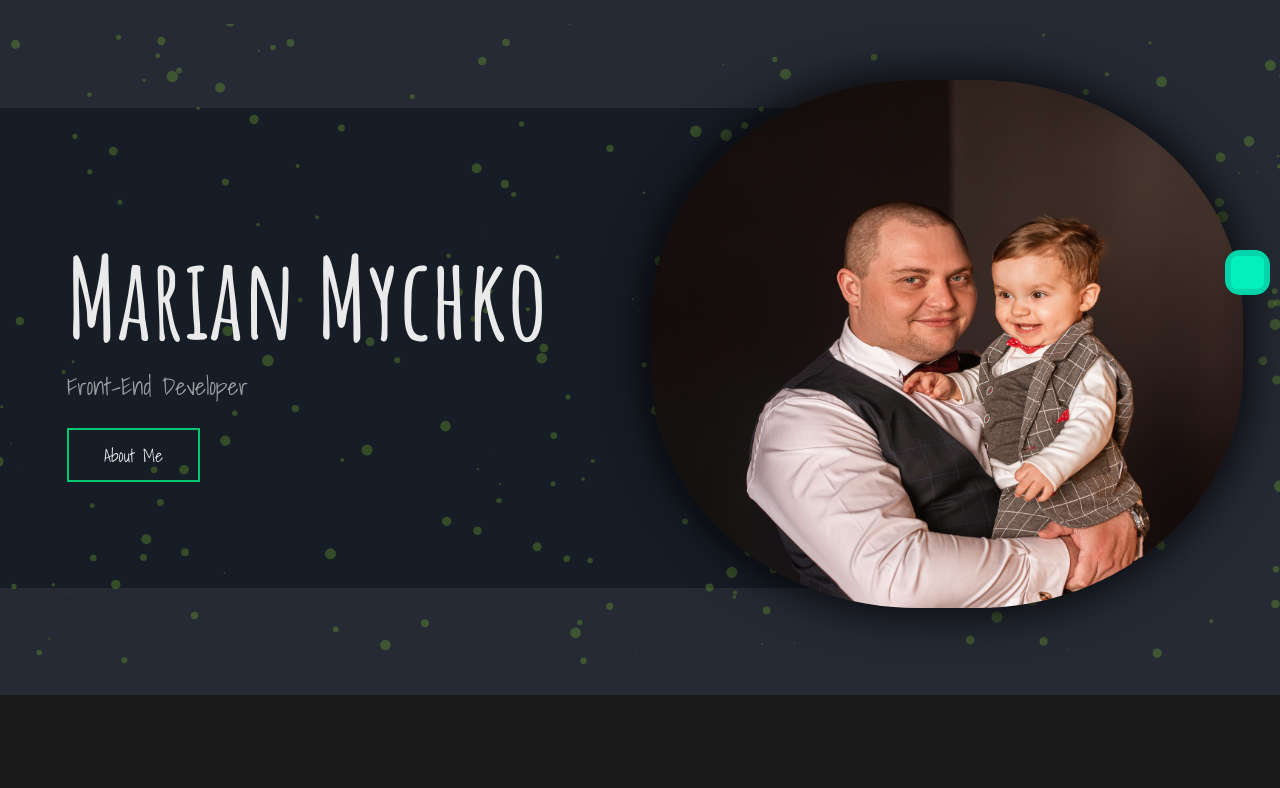
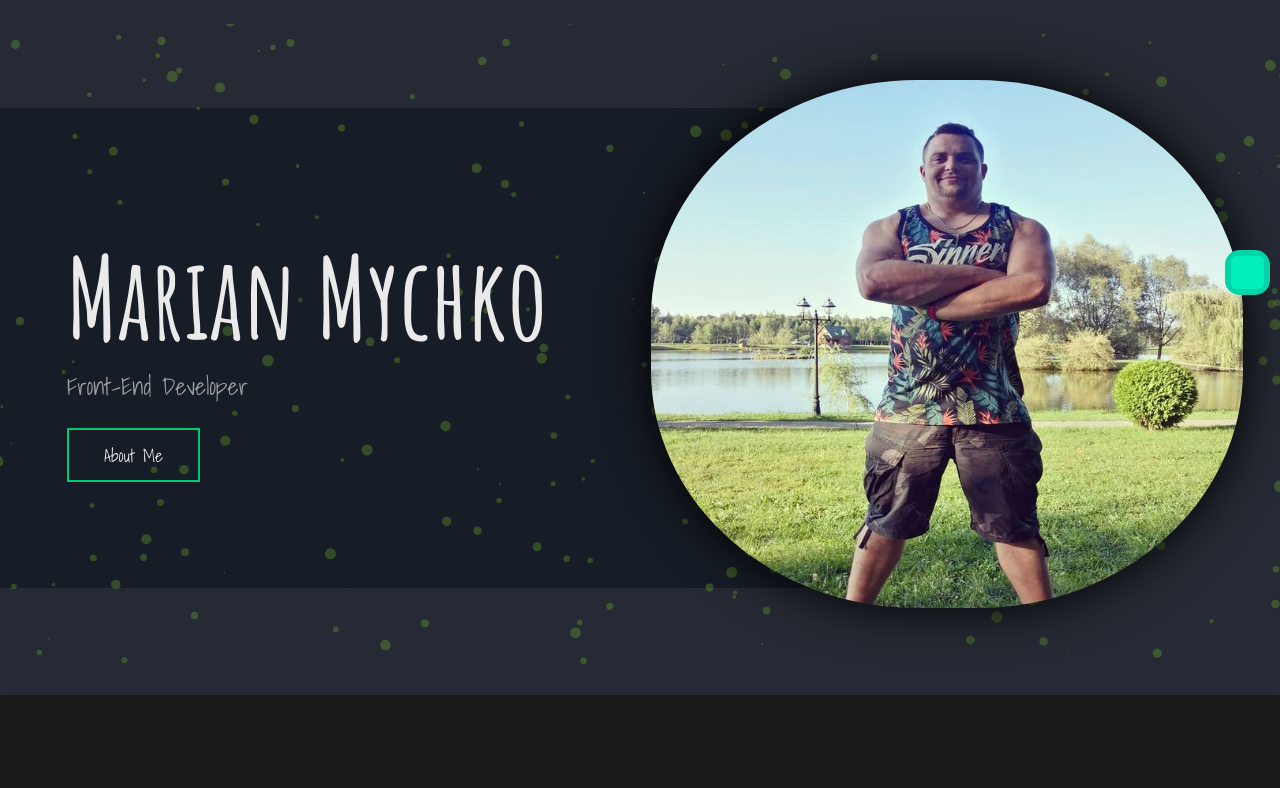
Before and after one commit to MarianMychko/portfolio, a plain HTML site: page index.html in a window 1280 px wide. Shown: the top 788 px of the page. Drawn offline with nearby package versions, Linux system fonts and the light colour scheme.

Commit message:
change photo

```diff
--- a/index.html
+++ b/index.html
@@ -25,7 +25,7 @@
 
       </div>
       <div class="user_img">
-        <img src="./img/-Правка-4.jpg" alt="" />
+        <img src="./img/111.jpg" alt="" />
       </div>
     </section>
 
```
Also changed, not shown: img/-Правка-4.jpg (deleted), img/111.jpg (added).
